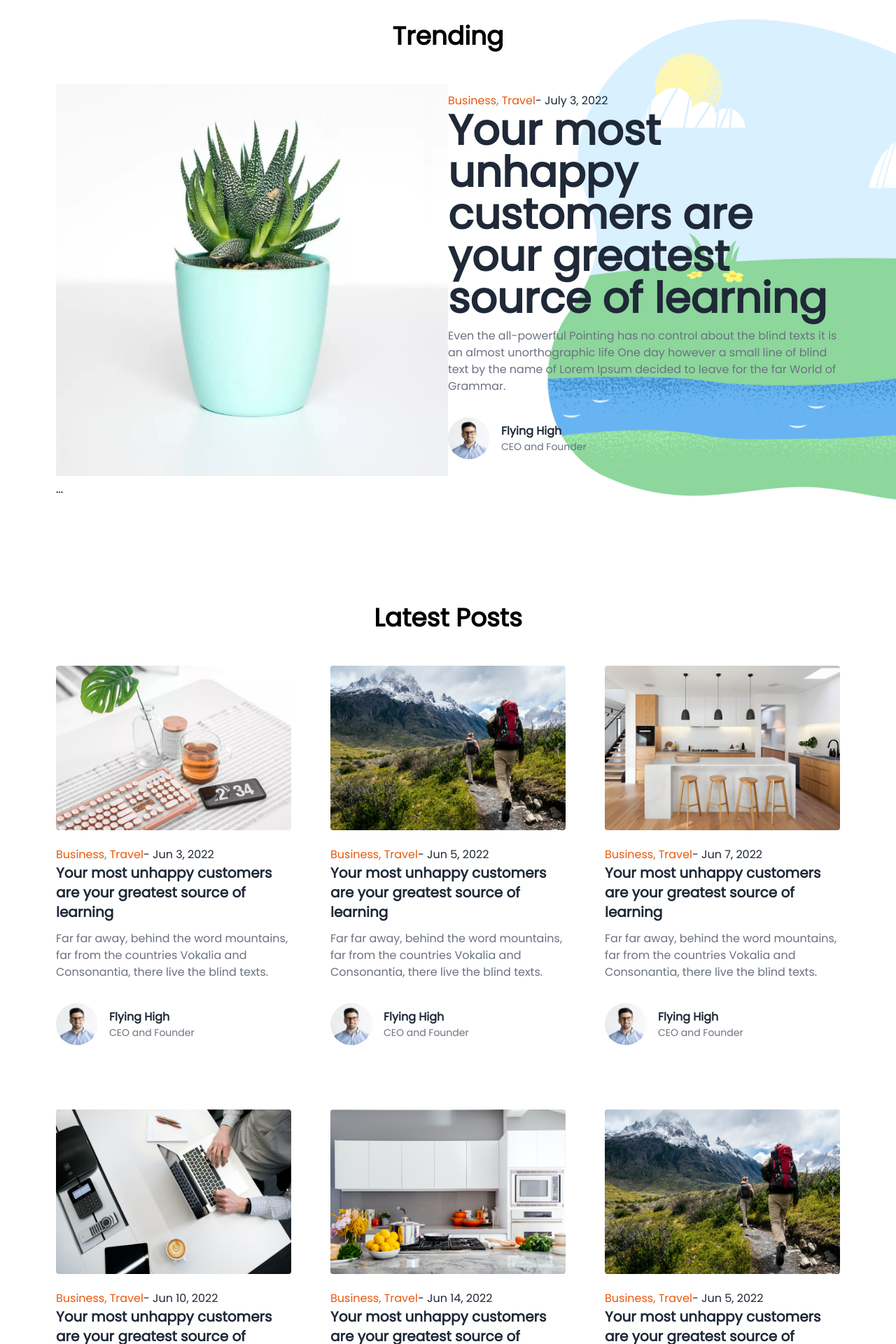
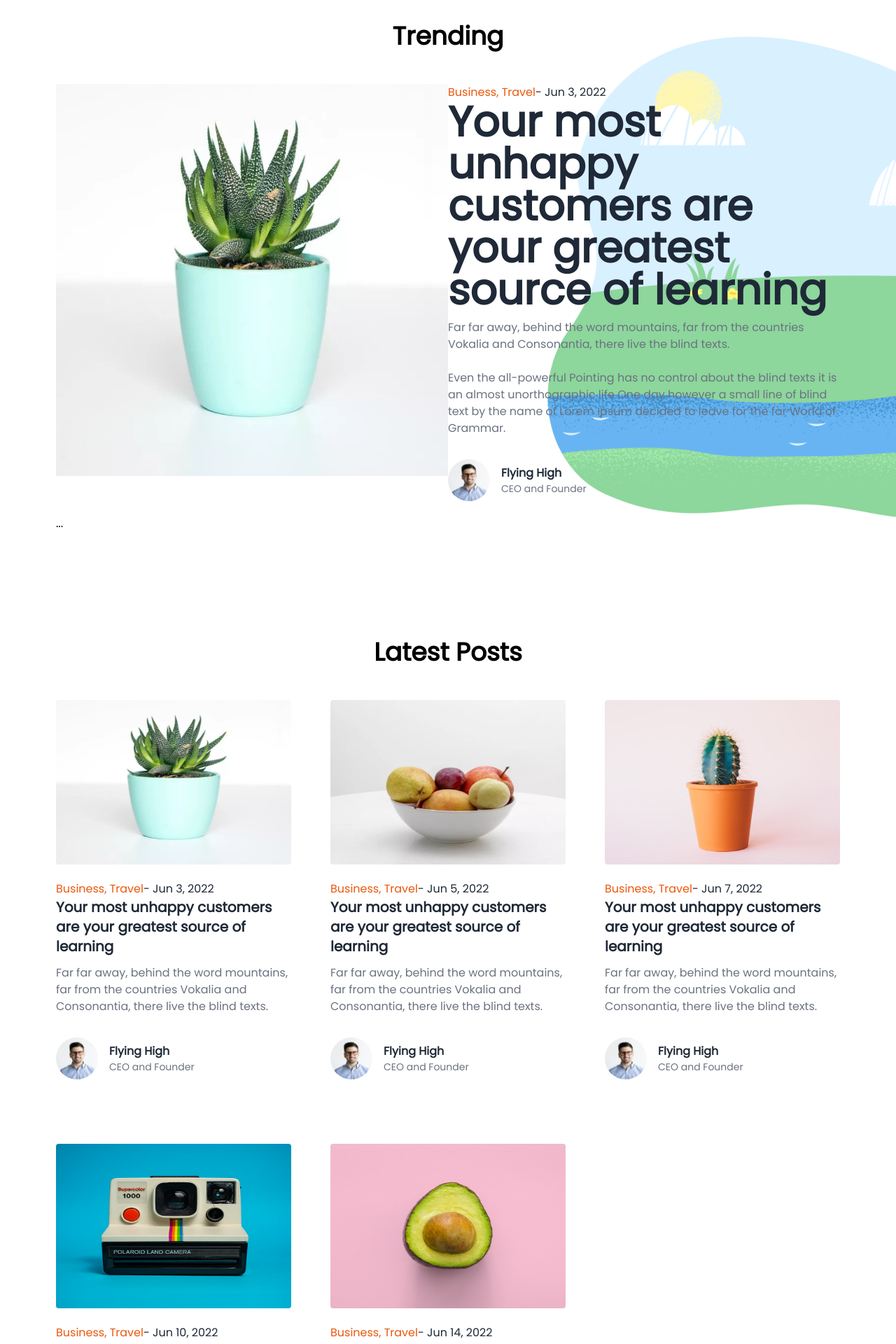
Before and after one commit to NeilRow56/blogg2022, a Next.js app: page / in a window 1280 px wide. Shown: the part 100-2020 px from the top of the page at 70% size. Built offline with nearby package versions, Linux system fonts and the light colour scheme.

Commit message:
Linked all Sections to backend data

```diff
--- a/components/Section1.jsx
+++ b/components/Section1.jsx
@@ -1,6 +1,9 @@
 import Image from "next/image"
 import Link from "next/link"
 import Author from "./_child/Author"
+import Fetcher from '../lib/fetcher'
+import Spinner from '../components/_child/Spinner'
+import Error from '../components/_child/Error'
 // Import Swiper React components
 import { Swiper, SwiperSlide } from 'swiper/react';
 import SwiperCore, { Autoplay } from 'swiper'
@@ -9,6 +12,11 @@ import SwiperCore, { Autoplay } from 'swiper'
 import 'swiper/css';
 
 const Section1 = () => {
+
+    const { data, isLoading, isError } = Fetcher('api/trending')
+
+    if( isLoading ) return <Spinner />
+    if( isError ) return < Error />
 
     SwiperCore.use([Autoplay])
 
@@ -30,11 +38,13 @@ const Section1 = () => {
                 // }}
 
                 >
-                <SwiperSlide>{ Slide() }</SwiperSlide>
-                <SwiperSlide>{ Slide() }</SwiperSlide>
-                <SwiperSlide>{ Slide() }</SwiperSlide>
-                <SwiperSlide>{ Slide() }</SwiperSlide>
-                <SwiperSlide>{ Slide() }</SwiperSlide>
+                {
+                    data.map((value, index) =>(
+                        <SwiperSlide key={index}>
+                            <Slide data={value}></Slide>
+                        </SwiperSlide>
+                    ))
+                }
 
       ...
             </Swiper>
@@ -49,25 +59,30 @@ const Section1 = () => {
 
 export default Section1
 
-function Slide () {
+function Slide ({data}) {
+
+    const { id, title, subtitle, description, category, img, published, author } = data;
+
     return (
         <div className='grid md:grid-cols-2'>
             <div className="image">
-                <Link href={"/"}><a><Image src={"/images/img1.jpg"} alt="" width={600} height={600} /></a></Link>
+                <Link href={"/"}><a><Image src={img || '/'} alt="" width={600} height={600} /></a></Link>
             </div>
             <div className="info flex justify-center flex-col">
                 <div className="cat">
-                    <Link href={"/"}><a className="text-orange-600 hover:text-orange-800">Business, Travel</a></Link>
-                    <Link href={"/"}><a className="text-gray-800 hover:text-gray-600">- July 3, 2022</a></Link>
+                    <Link href={"/"}><a className="text-orange-600 hover:text-orange-800">{category || "Unknown "}</a></Link>
+                    <Link href={"/"}><a className="text-gray-800 hover:text-gray-600">- {published || "Unknown"}</a></Link>
                 </div>
                 <div className="title">
-                    <Link href={"/"}><a className="text-3xl md:text-6xl font-bold text-gray-800 hover:text-gray-600">Your most unhappy customers are your greatest source of learning</a></Link>
+                    <Link href={"/"}><a className="text-3xl md:text-6xl font-bold text-gray-800 hover:text-gray-600">{title || "Unknown"}</a></Link>
                 </div>
                 <p className="text-gray-500 py-3">
-                    Even the all-powerful Pointing has no control about the blind texts it is an almost unorthographic life One day however a small line of blind
-                    text by the name of Lorem Ipsum decided to leave for the far World of Grammar.
+                    {subtitle || "subtitle"}
                 </p>
-                <Author />
+                <p className="text-gray-500 py-3">
+                    {description || "description"}
+                </p>
+                { author ? <Author /> : <></>}
             </div>
         </div>
     )
--- a/components/Section2.jsx
+++ b/components/Section2.jsx
@@ -9,7 +9,7 @@ import Error from '../components/_child/Error'
 
 const Section2 = () => {
 
-    const { data, isLoading, isError } = Fetcher('api/posts')
+    const { data, isLoading, isError } = Fetcher('api/trending')
 
     if( isLoading ) return <Spinner />
     if( isError ) return < Error />
--- a/components/Section3.jsx
+++ b/components/Section3.jsx
@@ -1,4 +1,7 @@
 import React from 'react'
+import Fetcher from '../lib/fetcher'
+import Spinner from '../components/_child/Spinner'
+import Error from '../components/_child/Error'
 // Import Swiper React components
 import { Swiper, SwiperSlide } from 'swiper/react';
 import SwiperCore, { Autoplay } from 'swiper'
@@ -10,6 +13,11 @@ import Link from 'next/link';
 import Image from 'next/image';
 
 const Section3 = () => {
+
+    const { data, isLoading, isError } = Fetcher('api/popular')
+
+    if( isLoading ) return <Spinner />
+    if( isError ) return < Error />
   return (
     <section className='container mx-auto md:px-20 py-16'>
       <h1 className='font-bold text-4xl py-12 text-center'>Most Popular</h1>
@@ -24,21 +32,11 @@ const Section3 = () => {
 
 
       >
-        <SwiperSlide>
-            { Post() }
-        </SwiperSlide>
-        <SwiperSlide>
-            { Post() }
-        </SwiperSlide>
-        <SwiperSlide>
-            { Post() }
-        </SwiperSlide>
-        <SwiperSlide>
-            { Post() }
-        </SwiperSlide>
-        <SwiperSlide>
-            { Post() }
-        </SwiperSlide>
+        {
+            data.map((value, index) => (
+                <SwiperSlide key={index}><Post data={value}></Post></SwiperSlide>
+            ))
+        }
       </Swiper>
 
 
@@ -49,25 +47,27 @@ const Section3 = () => {
 export default Section3
 
 
-function Post () {
+function Post ({ data }) {
+
+    const { id, title, subtitle, category, img, published, author, description  } = data;
+
     return (
         <div className='grid'>
             <div className='images'>
-            <Link href={"/"}><a><Image className='' src={"/images/img1.jpg"} alt="" width={600} height={450} /></a></Link>
+            <Link href={"/"}><a><Image className='' src={img || ""} alt="" width={600} height={450} /></a></Link>
             </div>
             <div className='info flex justify-center flex-col py-4'>
                 <div className="cat">
-                    <Link href={"/"}><a className="text-orange-600 hover:text-orange-800">Business, Travel</a></Link>
-                    <Link href={"/"}><a className="text-gray-800 hover:text-gray-600">- July 3, 2022</a></Link>
+                    <Link href={"/"}><a className="text-orange-600 hover:text-orange-800">{ category || "Unknown"}</a></Link>
+                    <Link href={"/"}><a className="text-gray-800 hover:text-gray-600">- {published || "Unknown"}</a></Link>
                 </div>
                 <div className="title">
-                    <Link href={"/"}><a className="text-3xl  md:text-4xl font-bold text-gray-800 hover:text-gray-600">Your most unhappy customers are your greatest source of learning</a></Link>
+                    <Link href={"/"}><a className="text-3xl  md:text-4xl font-bold text-gray-800 hover:text-gray-600">{title || "title"}</a></Link>
                 </div>
                 <p className="text-gray-500 py-3">
-                    Even the all-powerful Pointing has no control about the blind texts it is an almost unorthographic life One day however a small line of blind
-                    text by the name of Lorem Ipsum decided to leave for the far World of Grammar.
+                    {description || " No description"}
                 </p>
-                <Author />
+                { author ? <Author /> : <></>}
 
             </div>
         </div>
--- a/components/Section4.jsx
+++ b/components/Section4.jsx
@@ -2,8 +2,17 @@ import Image from 'next/image'
 import Link from 'next/link'
 import React from 'react'
 import Author from './_child/Author'
+import Fetcher from '../lib/fetcher'
+import Spinner from '../components/_child/Spinner'
+import Error from '../components/_child/Error'
 
 const Section4 = () => {
+
+    const { data, isLoading, isError } = Fetcher('api/popular')
+
+    if( isLoading ) return <Spinner />
+    if( isError ) return < Error />
+
   return (
     <section className='container mx-auto md:px-20 py-16'>
         <div className= ' grid grid-cols-2'>
@@ -11,10 +20,9 @@ const Section4 = () => {
             <h1 className='font-bold text-4xl py-12 text-center'>Business</h1>
             <div className='flex flex-col gap-6'>
                 {/* Post */}
-                { Post () }
-                { Post () }
-                { Post () }
-                { Post () }
+                { data[1] ? <Post data ={data[1]} ></Post> : <></>}
+                { data[2] ? <Post data ={data[2]} ></Post> : <></>}
+                { data[3] ? <Post data ={data[3]} ></Post> : <></>}
             </div>
             </div>
 
@@ -22,10 +30,9 @@ const Section4 = () => {
             <h1 className='font-bold text-4xl py-12 text-center'>Travel</h1>
             <div className='flex flex-col gap-6'>
                 {/* Post */}
-                { Post () }
-                { Post () }
-                { Post () }
-                { Post () }
+                { data[4] ? <Post data ={data[4]} ></Post> : <></>}
+                { data[5] ? <Post data ={data[5]} ></Post> : <></>}
+                { data[2] ? <Post data ={data[2]} ></Post> : <></>}
             </div>
             </div>
 
@@ -37,25 +44,27 @@ const Section4 = () => {
 
 export default Section4
 
-function Post () {
+function Post ({ data }) {
+
+    const { id, title, subtitle, category, img, published, author, description } = data;
+
     return (
         <div className='flex gap-5'>
             <div className='image fle flex-col justify-start'>
-            <Link href={"/"}><a><Image className='' src={"/images/img1.jpg"} alt="" width={300} height={250} /></a></Link>
+            <Link href={"/"}><a><Image className='' src={img || "" }  alt="" width={300} height={250} /></a></Link>
             </div>
             <div className='info flex justify-center flex-col '>
             <div className="cat">
-                    <Link href={"/"}><a className="text-orange-600 hover:text-orange-800">Business, Travel</a></Link>
-                    <Link href={"/"}><a className="text-gray-800 hover:text-gray-600">- July 3, 2022</a></Link>
+                    <Link href={"/"}><a className="text-orange-600 hover:text-orange-800">{category || "Unknown"}</a></Link>
+                    <Link href={"/"}><a className="text-gray-800 hover:text-gray-600">- {published || "Unknown"}</a></Link>
                 </div>
                 <div className="title">
-                    <Link href={"/"}><a className="text-xl   font-bold text-gray-800 hover:text-gray-600">Your most unhappy customers are your greatest source of learning</a></Link>
+                    <Link href={"/"}><a className="text-xl   font-bold text-gray-800 hover:text-gray-600">{title || "No Title"}</a></Link>
                 </div>
                 <p className="text-gray-500 py-3">
-                    Even the all-powerful Pointing has no control about the blind texts it is an almost unorthographic life One day however a small line of blind
-                    text by the name of Lorem Ipsum decided to leave for the far World of Grammar.
+                    { description || "No description"}
                 </p>
-                <Author />
+                { author ? <Author></Author> : <></>}
             </div>
         </div>
     )
```
